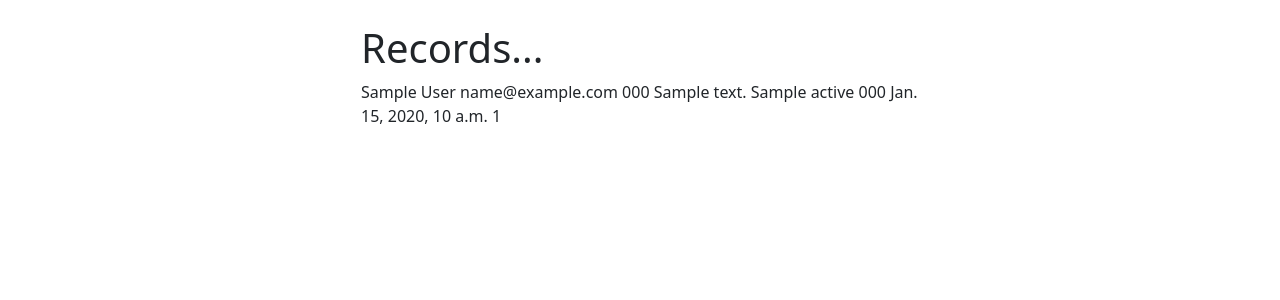
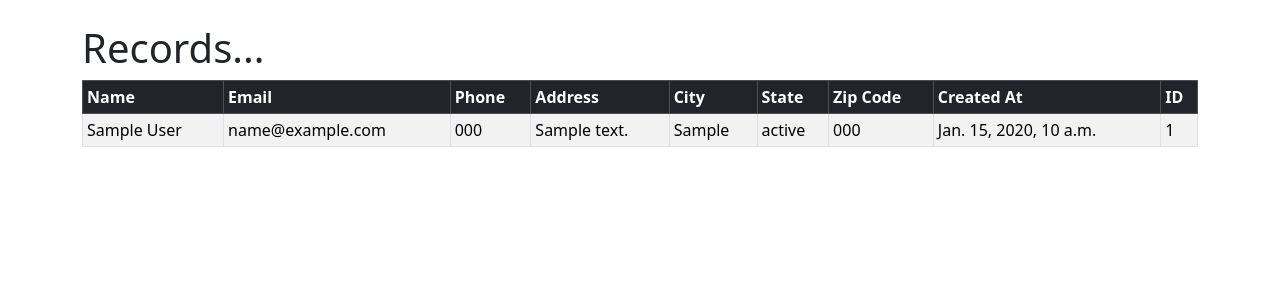
Before and after one commit to GuramiDavitadze/Django_CRM_app, a Django app: page / in a window 1280 px wide. Shown: the part 56-356 px from the top of the page. Run offline with Django 5.2, Linux system fonts and the light colour scheme; a user stored in the database is signed in; tables that the repository leaves empty hold one stand-in row (values such as "Sample post").

Commit message:
display data in tables

```diff
--- a/dcrm/website/templates/home.html
+++ b/dcrm/website/templates/home.html
@@ -1,26 +1,46 @@
 {% extends "base.html" %}
 
 {% block content %}
-<div class='col-md-6 offset-md-3'>
     {% if user.is_authenticated %}
 
     <h1>Records...</h1>
+    <table class="table table-bordered table-sm table-striped table-hover">
+        <thead class='table-dark'>
+          <tr>
+            <th scope="col">Name</th>
+            <th scope="col">Email</th>
+            <th scope="col">Phone</th>
+            <th scope="col">Address</th>
+            <th scope="col">City</th>
+            <th scope="col">State</th>
+            <th scope="col">Zip Code</th>
+            <th scope="col">Created At</th>
+            <th scope="col">ID</th>
+          </tr>
+        </thead>
+        <tbody>
             {% if records %}
             {% for record in records %}
+                <tr>
+                    <td>
                         {{record.first_name}}
                         {{record.last_name}}
-            {{record.email}}
-            {{record.phone}}
-            {{record.address}}
-            {{record.city}}
-            {{record.state}}
-            {{record.zipcode}}
-            {{record.created_at}}
-            {{record.id}}
-            <br/>
-            <br/>
+                    </td>
+                    <td>{{record.email}}</td>
+                    <td>{{record.phone}}</td>
+                    <td>{{record.address}}</td>
+                    <td>{{record.city}}</td>
+                    <td>{{record.state}}</td>
+                    <td>{{record.zipcode}}</td>
+                    <td>{{record.created_at}}</td>
+                    <td>{{record.id}}</td>
+                </tr>
             {% endfor %}
         {% endif %}
+
+        </tbody>
+      </table>
+
     {% else %}
     <h1>Login</h1>
     <br/>
@@ -36,6 +56,5 @@
         <br/>
         <button type="submit" class="btn btn-secondary">Login</button>
     </form>
-</div>
 {% endif %}
 {% endblock %}
```
Lines whose indentation alone changed are shown as unchanged.
